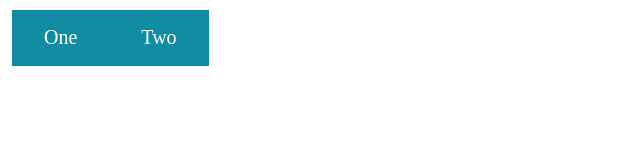
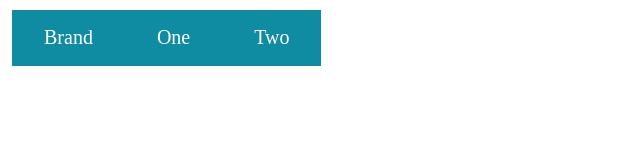
Before and after one commit to ytsaB/NotifyNavigation, a plain HTML site: page example/index.html in a window 1280 px wide. Shown: the whole page, without its empty margins (0-640 px from the left). Drawn offline with Linux system fonts and the light colour scheme.

Commit message:
noStyle added

```diff
--- a/example/index.html
+++ b/example/index.html
@@ -8,6 +8,9 @@
 <body>
     <div class="notifyNavigation">
         <ul>
+            <li class="noStyle">
+                <a href="#" >Brand</a>
+            </li>
             <li>
                 <a href="#">One</a>
             </li>
--- a/src/css/style.css
+++ b/src/css/style.css
@@ -15,6 +15,12 @@
     background: #0F8CA1;
     border-bottom: 1px solid transparent;
     transition: all ease-in-out 0.5s;
+}
+
+.noStyle a:hover, .noStyle a:link, .noStyle a:visited, .noStyle a:focus{
+    transition: none ! important;
+    border-bottom: none ! important;
+    font-weight: normal ! important;
 }
 
 .notifyNavigation a {
```
